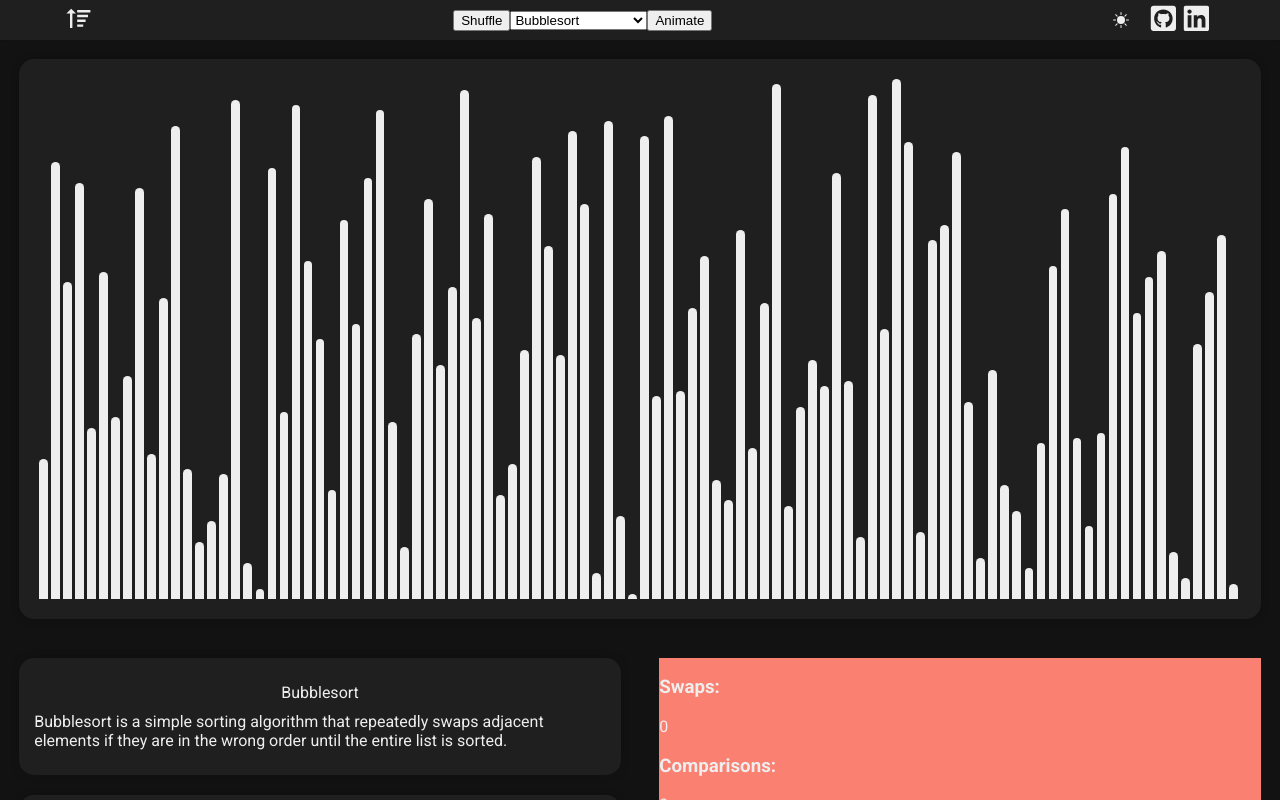
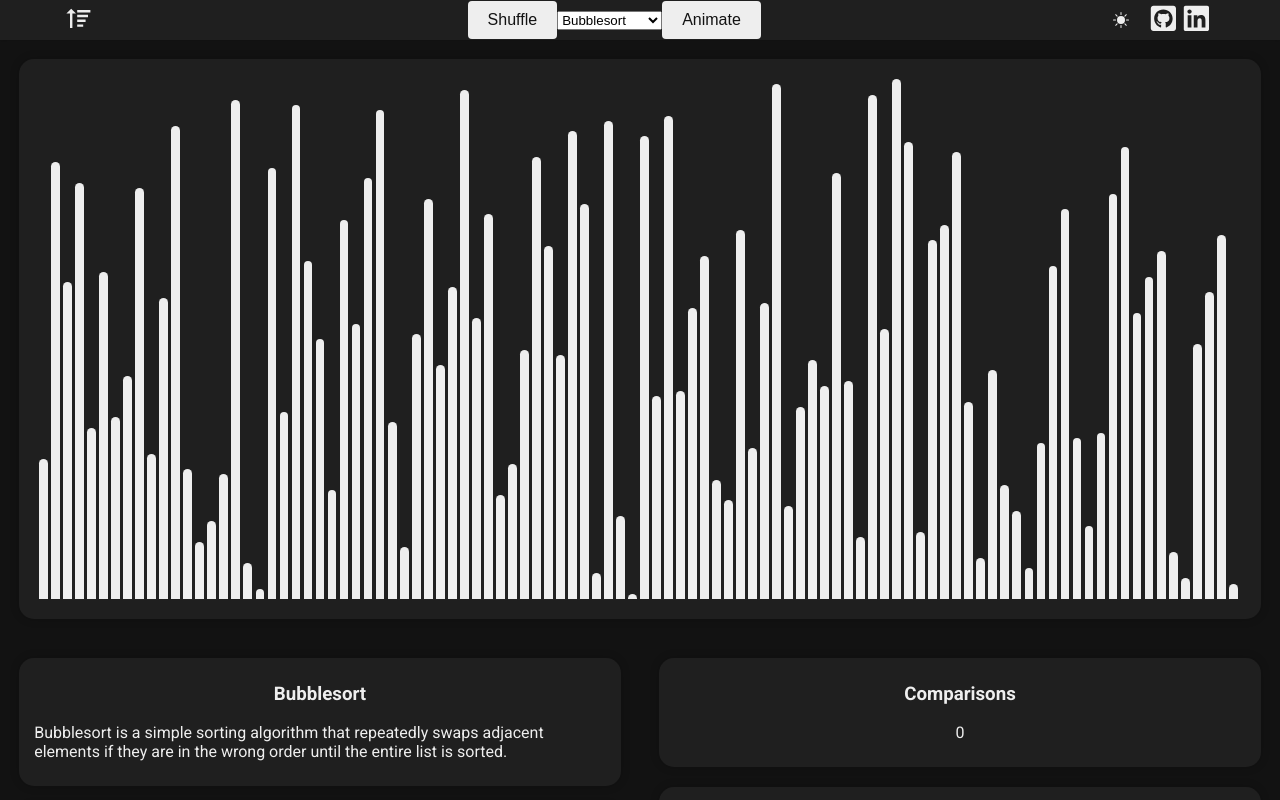
Before and after one commit to patricktrp/sorting-algorithm-visualizer, a React (Vite) app: page / in a window 1280 px wide. Shown: the top 800 px of the page. Built offline with nearby package versions, Linux system fonts and the light colour scheme.

Commit message:
design work

```diff
--- a/src/components/AlgorithmInfo.jsx
+++ b/src/components/AlgorithmInfo.jsx
@@ -66,7 +66,7 @@ const AlgorithmInfo = (props) => {
     return (
         <div className={styles['algorithm-info']}>
             <div className={styles['info-card']}>
-                <div style={{ marginBottom: '10px' }}>{algorithm.name}</div>
+                <h3 style={{ marginTop: 0 }}>{algorithm.name}</h3>
                 <div>{algorithm.description}</div>
             </div>
             <div className={styles['info-card']}>
--- a/src/components/Bar.jsx
+++ b/src/components/Bar.jsx
@@ -1,5 +1,4 @@
 import styles from './Bar.module.css'
-import { ReactPropTypes } from 'react'
 
 const Bar = (props) => {
     const barHeight = (((props.value) / (props.length)) * 100) + 1
--- a/src/components/Navbar.jsx
+++ b/src/components/Navbar.jsx
@@ -29,17 +29,17 @@ const Navbar = (props) => {
                     <BiSortUp size="1.8em" />
                 </div>
 
-                <div style={{ display: 'flex' }}>
-                    <button disabled={props.isAnimating} onClick={props.onShuffleArray}>Shuffle</button>
-                    <Select disabled={props.isAnimating} value={props.selectedAlgorithm} onChange={e => props.onAlgorithmChange(e.target.value)}>
+                <div style={{ display: 'flex', width: '20%', alignItems: 'center', justifyContent: 'space-between' }}>
+                    <button className={styles['btn']} disabled={props.isAnimating} onClick={props.onShuffleArray}>Shuffle</button>
+                    <select disabled={props.isAnimating} value={props.selectedAlgorithm} onChange={e => props.onAlgorithmChange(e.target.value)}>
                         <option value={Algorithms.BUBBLE_SORT}>Bubblesort</option>
                         <option value={Algorithms.INSERTION_SORT}>Insertion Sort</option>
                         <option value={Algorithms.SELECTION_SORT}>Selection Sort</option>
                         <option value={Algorithms.HEAP_SORT}>Heapsort</option>
                         <option value={Algorithms.MERGE_SORT}>Mergesort</option>
                         <option value={Algorithms.QUICK_SORT}>Quicksort</option>
-                    </Select>
-                    <button disabled={props.isAnimating} onClick={props.onAnimate}>Animate</button>
+                    </select>
+                    <button className={styles['btn']} disabled={props.isAnimating} onClick={props.onAnimate}>Animate</button>
                 </div>
 
                 <ul className={styles['navbar-menu-list']}>
--- a/src/components/Navbar.module.css
+++ b/src/components/Navbar.module.css
@@ -27,3 +27,29 @@
 .navbar-menu-list li a {
     color: var(--font-color-primary)
 }
+
+.btn {
+    display: inline-block;
+    padding: 10px 20px;
+    border: none;
+    border-radius: 4px;
+    background-color: var(--font-color-primary);
+    color:  var(--background-primary);
+    text-align: center;
+    text-decoration: none;
+    font-size: 16px;
+    cursor: pointer;
+  }
+
+  .btn:hover {
+    background-color: var(--font-color-secondary);
+  }
+
+  .btn:focus {
+    outline: none;
+  }
+
+  .btn:disabled {
+    opacity: 0.5;
+    cursor: auto;
+  }
--- a/src/components/RuntimeInfo.jsx
+++ b/src/components/RuntimeInfo.jsx
@@ -3,10 +3,14 @@ import styles from './RuntimeInfo.module.css'
 const RuntimeInfo = (props) => {
     return (
         <div className={styles['runtime-info']}>
-            <h3>Swaps:</h3>
-            <p>{props.swaps}</p>
-            <h3>Comparisons:</h3>
-            <p>{props.comparisons}</p>
+            <div className={styles['info-card']}>
+                <h3>Comparisons</h3>
+                <div>{props.comparisons}</div>
+            </div>
+            <div className={styles['info-card']}>
+                <h3>Swaps</h3>
+                <div>{props.swaps}</div>
+            </div>
         </div>
     )
 }
--- a/src/components/RuntimeInfo.module.css
+++ b/src/components/RuntimeInfo.module.css
@@ -1,6 +1,5 @@
 .runtime-info {
     flex-basis: 12%;
-    background-color: salmon;
     height: 70vh;
     margin: 1.5%;
 }
@@ -11,3 +10,21 @@
         height: 20vh;
     }
 }
+
+.info-card {
+    background-color: var(--background-secondary);
+    box-shadow: 0 0 10px rgba(0, 0, 0, 0.2);
+    border-radius: 15px;
+    display: flex;
+    flex-direction: column;
+    align-items: center;
+    justify-content: center;
+    margin-bottom: 20px;
+    box-sizing: border-box;
+    padding: 25px 15px;
+    font-size: 1em;
+}
+
+.info-card h3 {
+    margin-top: 0;
+}
--- a/src/main.jsx
+++ b/src/main.jsx
@@ -6,6 +6,6 @@ import './index.css';
 
 ReactDOM.createRoot(document.getElementById('root')).render(
   <React.StrictMode>
-      <App />
-  </React.StrictMode>,
+    <App />
+  </React.StrictMode >,
 )
```
